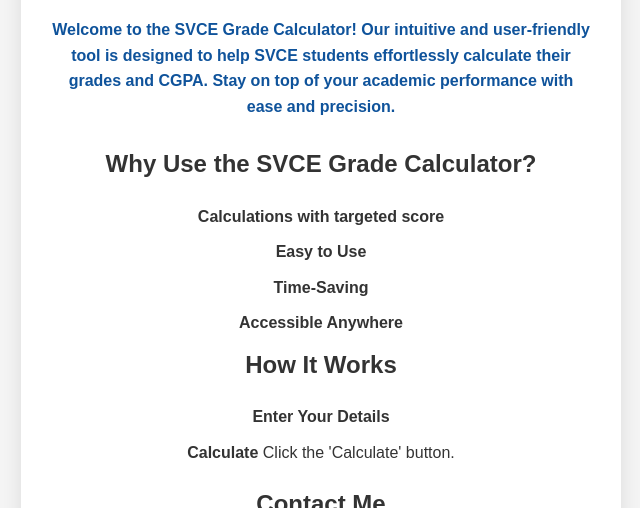
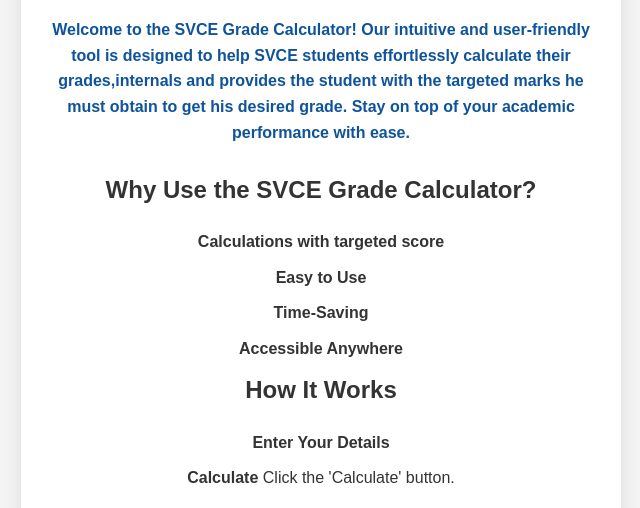
Before and after one commit to rohitmenonhart-xhunter/SVCE-GRADE-CALC, a plain HTML site: page index.html in a window 1280 px wide. Shown: the part 240-748 px from the top of the page, without its empty margins (319-959 px from the left). Drawn offline with Linux system fonts and the light colour scheme.

Commit message:
Update index.html

```diff
--- a/index.html
+++ b/index.html
@@ -13,7 +13,7 @@
 
 
         <h1>SVCE Grade Calculator</h1>
-        <p>Welcome to the SVCE Grade Calculator! Our intuitive and user-friendly tool is designed to help SVCE students effortlessly calculate their grades and CGPA. Stay on top of your academic performance with ease and precision.</p>
+        <p>Welcome to the SVCE Grade Calculator! Our intuitive and user-friendly tool is designed to help SVCE students effortlessly calculate their grades,internals and provides the student with the targeted marks he must obtain to get his desired grade. Stay on top of your academic performance with ease.</p>
         <br>
 
         </div>
```
